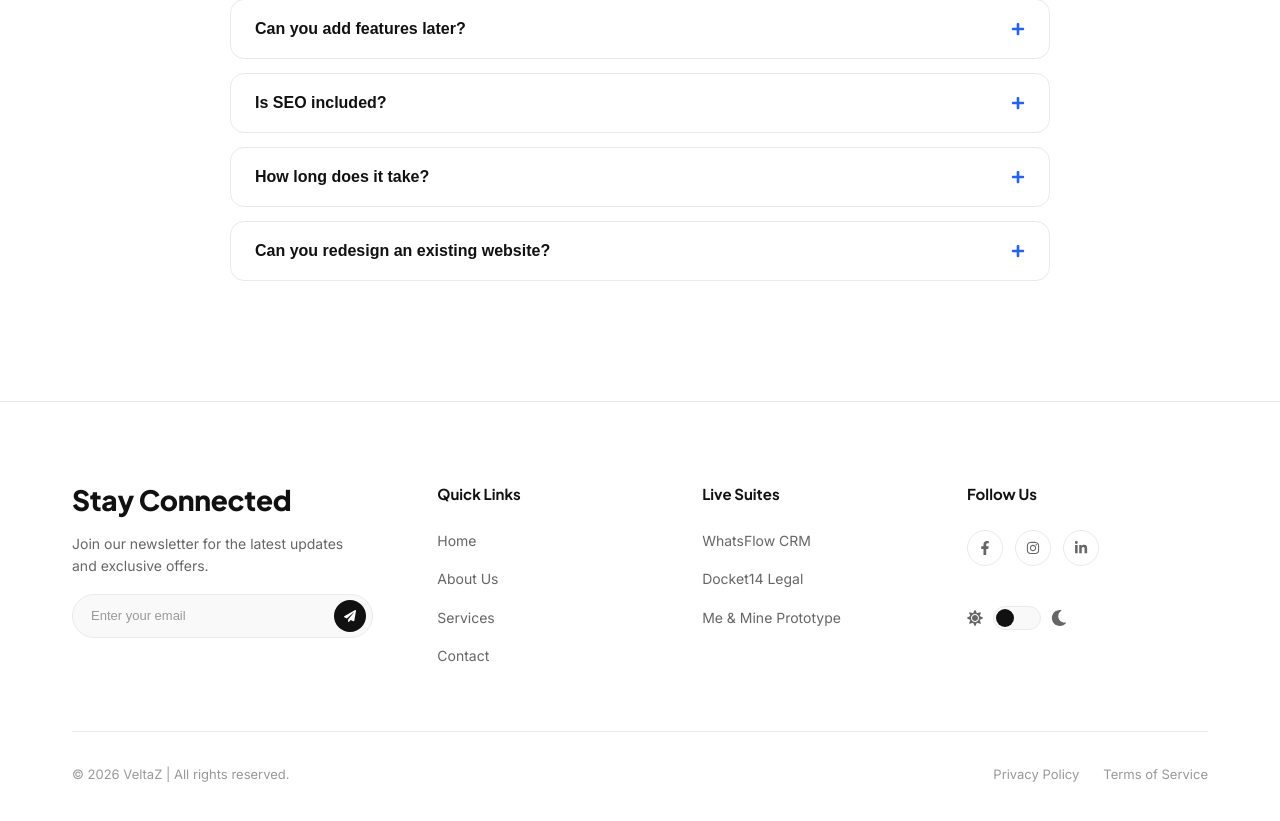
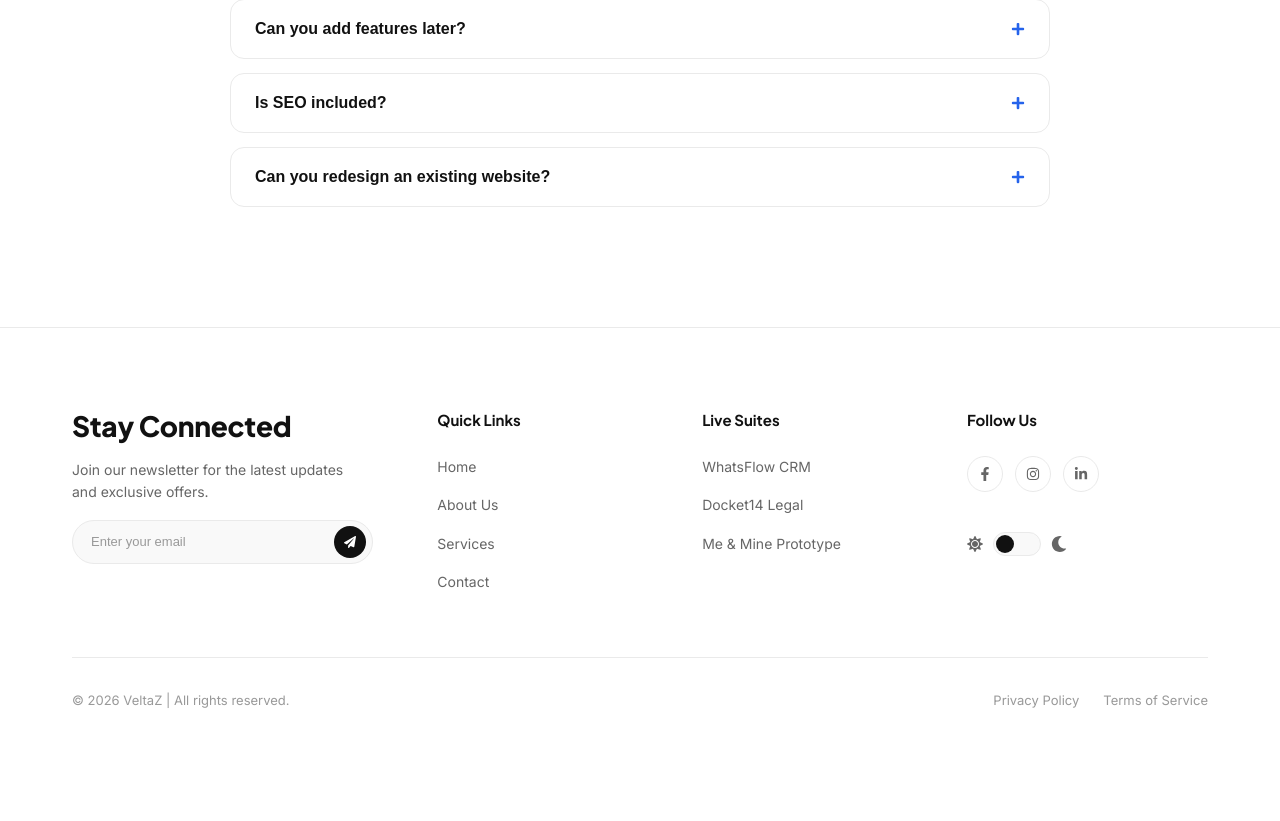
Before and after one commit to Abhishek-1273/Velta-Full-Project, a React (Vite) app in the folder frontend/: page /services/website-development in a window 1280 px wide. Shown: the part 6007-6828 px from the top of the page. After the commit the page ends 6758 px from the top, so only its background shows below. Built offline with nearby package versions, Linux system fonts and the light colour scheme; no server answers.

Commit message:
chore: remove How long does it take FAQ from website development page

```diff
--- a/frontend/src/pages/WebsiteDevelopment/WebsiteDevelopment.jsx
+++ b/frontend/src/pages/WebsiteDevelopment/WebsiteDevelopment.jsx
@@ -47,10 +47,6 @@ const faqItems = [
   {
     q: "Is SEO included?",
     a: "Basic technical and on-page SEO are included within the agreed scope (clean semantic tags, meta descriptions, sitemap configuration, mobile responsiveness, and speed optimization). Ongoing SEO campaigns, monthly blog creation, and backlink outreach are separate ongoing services."
-  },
-  {
-    q: "How long does it take?",
-    a: "A standard Business Website typically takes 7 to 14 business days, while a Dynamic Website takes 2 to 4 weeks depending on the agreed content models and review rounds. A detailed timeline is agreed upon before development begins."
   },
   {
     q: "Can you redesign an existing website?",
```
